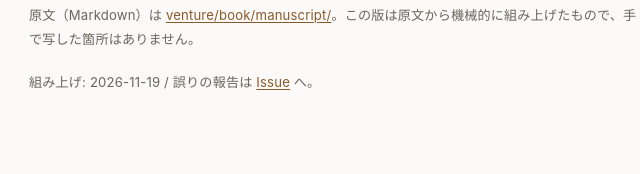
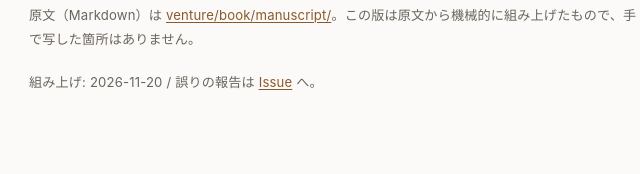
Before and after one commit to ioriorigin/loop, a plain HTML site: page book/index.html in a window 1280 px wide. Shown: the part 2599-2773 px from the top of the page, 307-947 px from the left. Drawn offline with Linux system fonts and the light colour scheme.

Commit message:
gh-pages: 2026-11-20 09:46 JST の site/ と原稿の web 版を配信

```diff
--- a/book/index.html
+++ b/book/index.html
@@ -45,7 +45,7 @@
 </div>
 <footer>
 <p>原文（Markdown）は <a href="https://github.com/ioriorigin/loop/tree/main/venture/book/manuscript">venture/book/manuscript/</a>。この版は原文から機械的に組み上げたもので、手で写した箇所はありません。</p>
-<p>組み上げ: 2026-11-19 / 誤りの報告は <a href="https://github.com/ioriorigin/loop/issues">Issue</a> へ。</p>
+<p>組み上げ: 2026-11-20 / 誤りの報告は <a href="https://github.com/ioriorigin/loop/issues">Issue</a> へ。</p>
 </footer>
 </body>
 </html>
```
